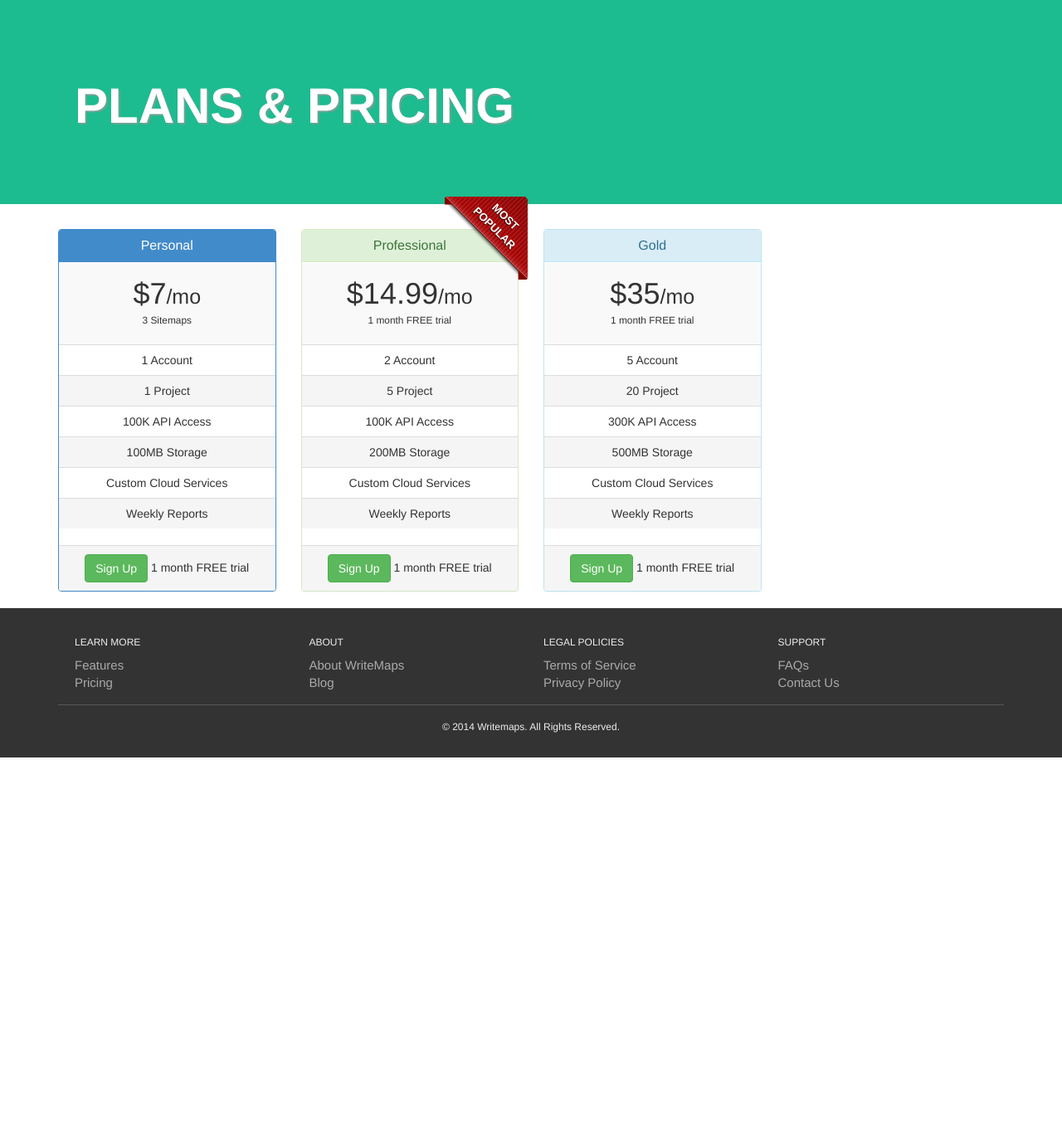
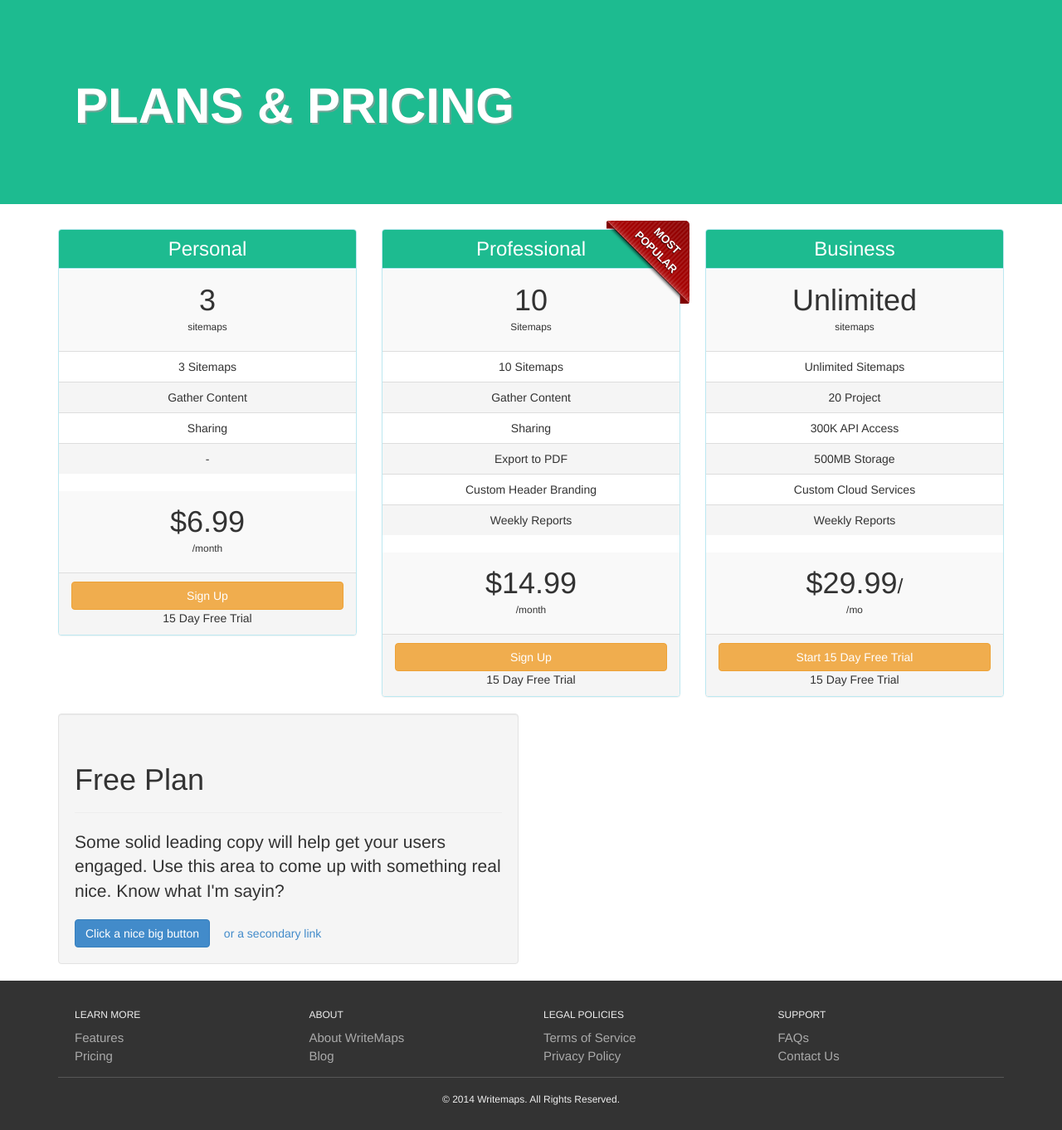
Before and after one commit to acoprocter/learn2, a PHP site: page /pricing.php in a window 1280 px wide. Shown: the part 79-1441 px from the top of the page at 83% size. Before the commit the page ends 992 px from the top, so only its background shows below. Run offline with PHP 8.4, Linux system fonts and the light colour scheme; some libraries are stand-ins or nearby versions.

Commit message:
"pricing page changes"

```diff
--- a/includes/css/styles.css
+++ b/includes/css/styles.css
@@ -156,6 +156,13 @@ footer a:hover {
 }
 
 
+.btn-purple {
+	color: #fff;
+	background-color: #B533C6;
+	border-color: #B533C6;
+}
+
+
 /* --------------------------------------
    Carousel
    -------------------------------------- */
@@ -242,6 +249,17 @@ footer a:hover {
 {
     text-align: center;
 }
+
+.panel-info>.panel-heading {
+	color:#fff;
+	background-color: #1dbb90;
+	border-color; #1dbb90;
+}
+
+.panel-info>.panel-heading h3 {
+	font-size:24px;
+}
+
 .panel:hover { box-shadow: 0 1px 5px rgba(0, 0, 0, 0.4), 0 1px 5px rgba(130, 130, 130, 0.35); }
 .panel-body
 {
@@ -274,7 +292,7 @@ footer a:hover {
 {
     /*Position correctly within container*/
     position: absolute;
-    top: -9px;
+    top: 20px;
     right: 4px;
     z-index: 1; /*Set overflow to hidden, to mask inner square*/
     overflow: hidden; /*Set size and add subtle rounding  		to soften edges*/
--- a/pricing.php
+++ b/pricing.php
@@ -11,8 +11,8 @@
 
     <div class="row" >
 
-        <div class="col-xs-12 col-md-3">
-            <div class="panel panel-primary">
+        <div class="col-xs-12 col-md-4">
+            <div class="panel panel-info">
                 <div class="panel-heading">
                     <h3 class="panel-title">Personal
                         </h3>
@@ -20,49 +20,45 @@
                 <div class="panel-body">
                     <div class="the-price">
                         <h1>
-                            $7<span class="subscript">/mo</span></h1>
-                        <small>3 Sitemaps</small>
+                            3<span class="subscript"></span></h1>
+                        <small>sitemaps</small>
                     </div>
                     <table class="table">
                         <tr>
                             <td>
-                                1 Account
+                                3 Sitemaps
                             </td>
                         </tr>
                         <tr class="active">
                             <td>
-                                1 Project
+                               	Gather Content
                             </td>
                         </tr>
                         <tr>
                             <td>
-                                100K API Access
+                                Sharing
                             </td>
                         </tr>
                         <tr class="active">
                             <td>
-                                100MB Storage
-                            </td>
-                        </tr>
-                        <tr>
-                            <td>
-                                Custom Cloud Services
-                            </td>
-                        </tr>
-                        <tr class="active">
-                            <td>
-                                Weekly Reports
+                                -
                             </td>
                         </tr>
                     </table>
+                    <div class="the-price">
+                        <h1>
+                            $6.99<span class="subscript"></span></h1>
+                        <small>/month</small>
+                    </div>
                 </div>
                 <div class="panel-footer">
-                    <a href="http://www.jquery2dotnet.com" class="btn btn-success" role="button">Sign Up</a>
-                    1 month FREE trial</div>
+
+                    <a href="http://www.jquery2dotnet.com" class="btn btn-warning btn-block" role="button">Sign Up</a>
+                    15 Day Free Trial</div>
             </div>
         </div>
-        <div class="col-xs-12 col-md-3">
-            <div class="panel panel-success">
+        <div class="col-xs-12 col-md-4">
+            <div class="panel panel-info">
                 <div class="cnrflash">
                     <div class="cnrflash-inner">
                         <span class="cnrflash-label">MOST
@@ -77,33 +73,33 @@
                 <div class="panel-body">
                     <div class="the-price">
                         <h1>
-                            $14.99<span class="subscript">/mo</span></h1>
-                        <small>1 month FREE trial</small>
+                            10<span class="subscript"></span></h1>
+                        <small>Sitemaps</small>
                     </div>
                     <table class="table">
                         <tr>
                             <td>
-                                2 Account
+                                10 Sitemaps
                             </td>
                         </tr>
                         <tr class="active">
                             <td>
-                                5 Project
+                                Gather Content
                             </td>
                         </tr>
                         <tr>
                             <td>
-                                100K API Access
+                                Sharing
                             </td>
                         </tr>
                         <tr class="active">
                             <td>
-                                200MB Storage
+                                Export to PDF
                             </td>
                         </tr>
                         <tr>
                             <td>
-                                Custom Cloud Services
+                                Custom Header Branding
                             </td>
                         </tr>
                         <tr class="active">
@@ -112,28 +108,33 @@
                             </td>
                         </tr>
                     </table>
+                    <div class="the-price">
+                        <h1>
+                            $14.99<span class="subscript"></span></h1>
+                        <small>/month</small>
+                    </div>
                 </div>
                 <div class="panel-footer">
-                    <a href="http://www.jquery2dotnet.com" class="btn btn-success" role="button">Sign Up</a>
-                    1 month FREE trial</div>
+                    <a href="http://www.jquery2dotnet.com" class="btn btn-warning btn-block" role="button">Sign Up</a>
+                    15 Day Free Trial</div>
             </div>
         </div>
-        <div class="col-xs-12 col-md-3">
+        <div class="col-xs-12 col-md-4">
             <div class="panel panel-info">
                 <div class="panel-heading">
                     <h3 class="panel-title">
-                        Gold</h3>
+                        Business</h3>
                 </div>
                 <div class="panel-body">
                     <div class="the-price">
                         <h1>
-                            $35<span class="subscript">/mo</span></h1>
-                        <small>1 month FREE trial</small>
+                            Unlimited<span class="subscript"></span></h1>
+                        <small>sitemaps</small>
                     </div>
                     <table class="table">
                         <tr>
                             <td>
-                                5 Account
+                                Unlimited Sitemaps
                             </td>
                         </tr>
                         <tr class="active">
@@ -162,14 +163,40 @@
                             </td>
                         </tr>
                     </table>
+                    <div class="the-price">
+                        <h1>
+                            $29.99<span class="subscript">/</span></h1>
+                        <small>/mo</small>
+                    </div>
                 </div>
                 <div class="panel-footer">
-                    <a href="http://www.jquery2dotnet.com" class="btn btn-success" role="button">Sign Up</a> 1 month FREE trial</div>
+                    <a href="http://www.jquery2dotnet.com" class="btn btn-warning btn-block" role="button">Start 15 Day Free Trial</a> 15 Day Free Trial</div>
             </div>
         </div>
     </div> <!-- end row -->
 
+    <div class="row" id="bigCallout">
+			<div class="col-sm-6">
+				<div class="well">
+					<div class="page-header">
+						<h1>Free Plan</h1>
+					</div> <!-- end page-header -->
 
+					<p class="lead">Some solid leading copy will help get your users engaged. Use this area to come up with something real nice. Know what I'm sayin?</p>
+
+					<a href="#" class="btn btn-large btn-primary" id="alertMe">Click a nice big button</a>
+					<a href="#" class="btn btn-large btn-link">or a secondary link</a>
+				</div> <!-- end well -->
+			</div> <!-- end col-sm-6 -->
+
+			<div class="col-sm-6">
+
+
+
+
+
+			</div> <!-- end col-sm-6 -->
+		</div> <!-- end bigCallout -->
 
 
 
```
